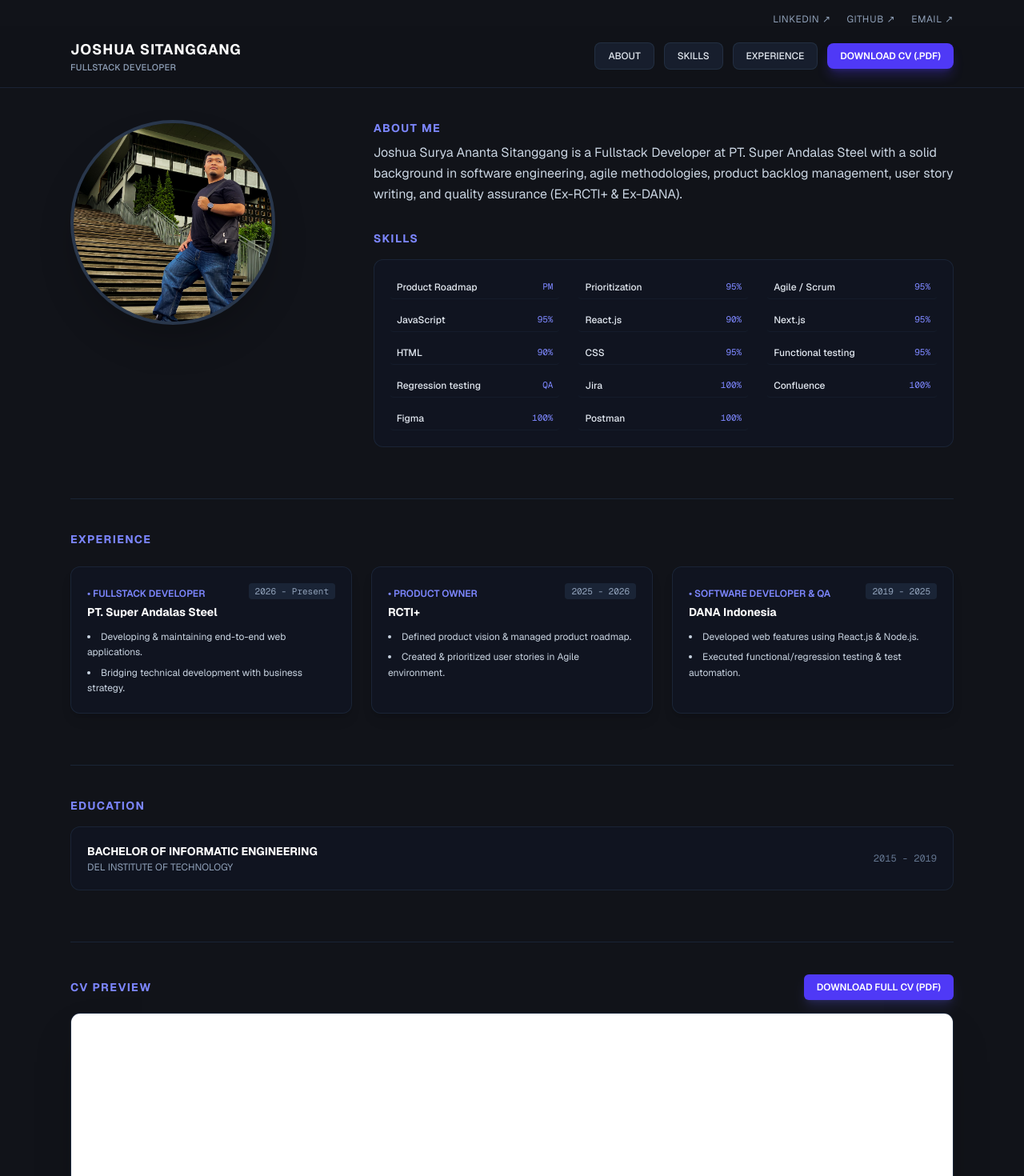
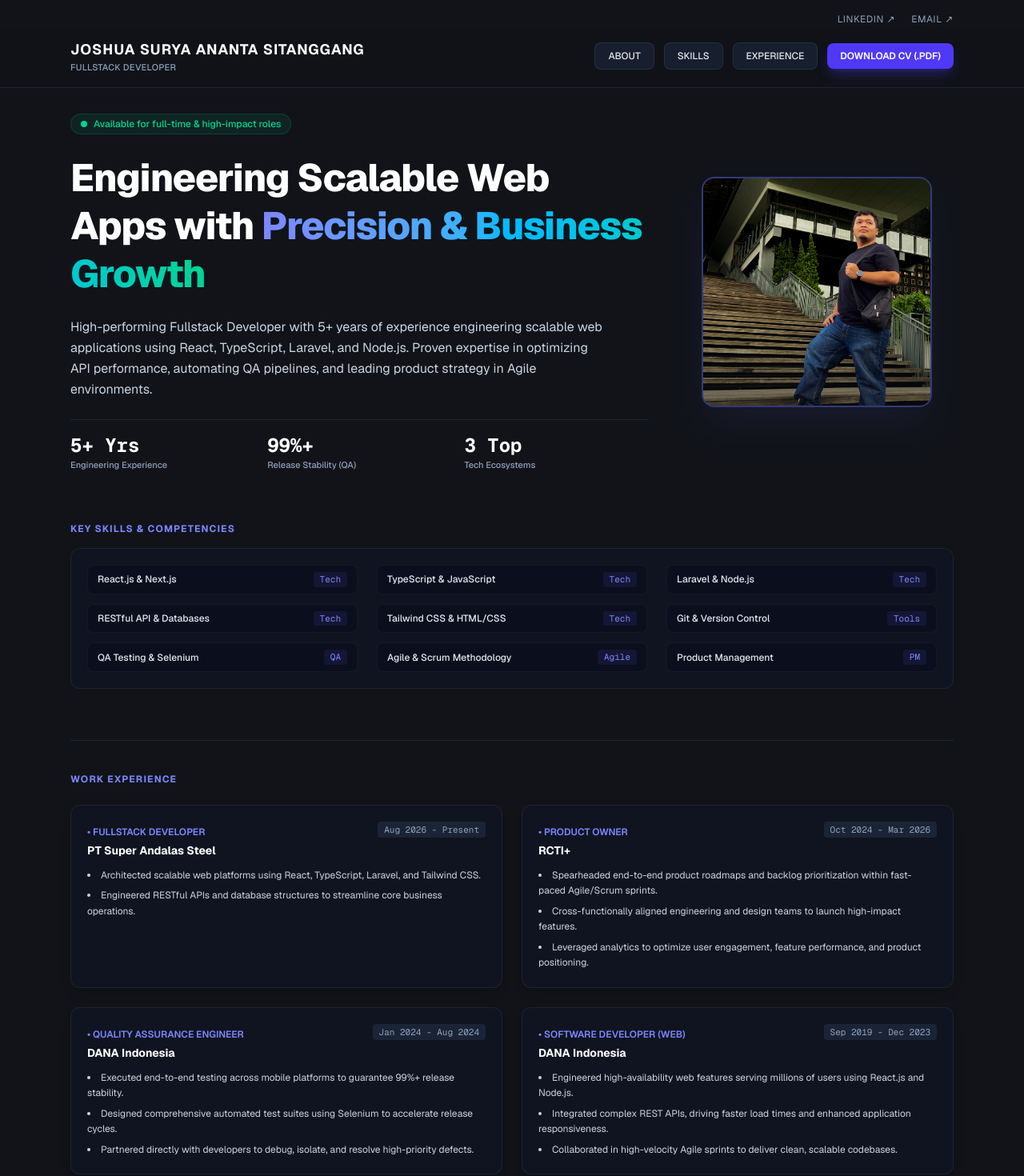
Before and after one commit to LeNowhere/my-resume, a Next.js app: page / in a window 1280 px wide. Shown: the top 1470 px of the page at 80% size. Built offline with nearby package versions, Linux system fonts and the light colour scheme.

Commit message:
feat: upgrade hero section and update latest CV details

```diff
--- a/app/animatedContent.tsx
+++ b/app/animatedContent.tsx
@@ -1,5 +1,6 @@
 'use client';
 
+import React from 'react';
 import Image from 'next/image';
 import { motion, Variants } from 'framer-motion';
 
@@ -21,60 +22,95 @@ export default function AnimatedContent({
   skills: { name: string; level?: string }[];
 }) {
   return (
-    <main className="max-w-6xl mx-auto px-6 pt-10 space-y-16">
+    <main className="max-w-6xl mx-auto px-6 pt-8 space-y-16">
 
-      {/* About & Skills Section */}
+      {/* High-Impact Hero / About Section */}
       <motion.section
         initial="hidden"
         whileInView="visible"
         viewport={{ once: true, amount: 0.2 }}
         variants={fadeInUp}
         id="about"
-        className="grid grid-cols-1 lg:grid-cols-12 gap-8 items-start scroll-mt-24"
+        className="grid grid-cols-1 lg:grid-cols-12 gap-10 items-center scroll-mt-28"
       >
-        {/* Avatar Profile */}
-        <div className="lg:col-span-4 flex justify-center lg:justify-start">
+        {/* Left Column: Headline, Bio & Value Metrics */}
+        <div className="lg:col-span-8 space-y-6">
+
+          {/* Status Badge */}
+          <div className="inline-flex items-center gap-2 px-3 py-1 rounded-full bg-emerald-500/10 border border-emerald-500/20 text-emerald-400 text-xs font-medium">
+            <span className="w-2 h-2 rounded-full bg-emerald-400 animate-pulse"></span>
+            Available for full-time & high-impact roles
+          </div>
+
+          {/* Headline */}
+          <h1 className="text-3xl sm:text-4xl lg:text-5xl font-extrabold text-white tracking-tight leading-tight">
+            Engineering Scalable Web Apps with <span className="text-transparent bg-clip-text bg-gradient-to-r from-indigo-400 via-sky-400 to-emerald-400">Precision & Business Growth</span>
+          </h1>
+
+          {/* Dynamic Bio Summary */}
+          <p className="text-slate-300 text-sm sm:text-base leading-relaxed max-w-2xl">
+            High-performing Fullstack Developer with 5+ years of experience engineering scalable web applications using React, TypeScript, Laravel, and Node.js. Proven expertise in optimizing API performance, automating QA pipelines, and leading product strategy in Agile environments.
+          </p>
+
+          {/* Key Value Metrics */}
+          <div className="grid grid-cols-3 gap-4 pt-4 border-t border-slate-800/80">
+            <div>
+              <p className="text-xl sm:text-2xl font-bold text-white font-mono">5+ Yrs</p>
+              <p className="text-[11px] text-slate-400 font-medium">Engineering Experience</p>
+            </div>
+            <div>
+              <p className="text-xl sm:text-2xl font-bold text-white font-mono">99%+</p>
+              <p className="text-[11px] text-slate-400 font-medium">Release Stability (QA)</p>
+            </div>
+            <div>
+              <p className="text-xl sm:text-2xl font-bold text-white font-mono">3 Top</p>
+              <p className="text-[11px] text-slate-400 font-medium">Tech Ecosystems</p>
+            </div>
+          </div>
+        </div>
+
+        {/* Right Column: Avatar Profile */}
+        <div className="lg:col-span-4 flex justify-center">
           <motion.div
-            whileHover={{ scale: 1.05, rotate: 1 }}
+            whileHover={{ scale: 1.03, rotate: 1 }}
             transition={{ type: 'spring', stiffness: 300 }}
-            className="w-56 h-56 sm:w-64 sm:h-64 rounded-full border-4 border-slate-700/60 bg-slate-800 overflow-hidden shadow-2xl relative cursor-pointer group"
+            className="w-60 h-60 sm:w-72 sm:h-72 rounded-2xl border-2 border-indigo-500/30 bg-slate-800 overflow-hidden shadow-2xl relative cursor-pointer group shadow-indigo-500/10"
           >
             <Image
               src="/profile.jpg"
-              alt="Joshua Sitanggang"
+              alt="Joshua Surya Ananta Sitanggang"
               fill
               priority
-              sizes="(max-width: 768px) 224px, 256px"
-              className="object-cover object-[55%_60%] group-hover:scale-110 transition-transform duration-500"
+              sizes="(max-width: 768px) 240px, 288px"
+              className="object-cover object-[55%_60%] group-hover:scale-105 transition-transform duration-500"
             />
+            <div className="absolute inset-0 bg-gradient-to-t from-[#111319]/80 via-transparent to-transparent opacity-60"></div>
           </motion.div>
         </div>
+      </motion.section>
 
-        {/* About & Skills Content */}
-        <div className="lg:col-span-8 space-y-8">
-          <div>
-            <h2 className="text-sm font-bold uppercase tracking-widest text-indigo-400 mb-2">ABOUT ME</h2>
-            <p className="text-slate-300 text-sm sm:text-base leading-relaxed">
-              Joshua Surya Ananta Sitanggang is a Fullstack Developer at PT. Super Andalas Steel with a solid background in software engineering, agile methodologies, product backlog management, user story writing, and quality assurance (Ex-RCTI+ & Ex-DANA).
-            </p>
-          </div>
-
-          <div id="skills" className="scroll-mt-24">
-            <h2 className="text-sm font-bold uppercase tracking-widest text-indigo-400 mb-4">SKILLS</h2>
+      {/* Skills Section */}
+      <motion.section
+        initial="hidden"
+        whileInView="visible"
+        viewport={{ once: true, amount: 0.2 }}
+        variants={fadeInUp}
+        id="skills"
+        className="space-y-4 scroll-mt-28"
+      >
+        <h2 className="text-xs font-bold uppercase tracking-widest text-indigo-400">KEY SKILLS & COMPETENCIES</h2>
         <div className="grid grid-cols-1 sm:grid-cols-2 md:grid-cols-3 gap-x-6 gap-y-3 bg-slate-900/40 p-5 rounded-xl border border-slate-800/80 text-xs">
           {skills.map((skill, idx) => (
             <motion.div
               key={idx}
               whileHover={{ x: 6, backgroundColor: 'rgba(30, 41, 59, 0.6)' }}
               transition={{ type: 'spring', stiffness: 400 }}
-                  className="flex justify-between items-center py-1.5 px-2 rounded border-b border-slate-800/40 transition-colors cursor-default"
+              className="flex justify-between items-center py-2 px-3 rounded-lg border border-slate-800/40 bg-slate-950/30 transition-colors cursor-default"
             >
               <span className="text-slate-200 font-medium">{skill.name}</span>
-                  {skill.level && <span className="text-indigo-400 font-mono text-[11px]">{skill.level}</span>}
+              {skill.level && <span className="text-indigo-400 font-mono text-[11px] bg-indigo-500/10 px-2 py-0.5 rounded">{skill.level}</span>}
             </motion.div>
           ))}
-            </div>
-          </div>
         </div>
       </motion.section>
 
@@ -85,78 +121,96 @@ export default function AnimatedContent({
         viewport={{ once: true, amount: 0.2 }}
         variants={fadeInUp}
         id="experience"
-        className="space-y-6 pt-10 border-t border-slate-800/80 scroll-mt-24"
+        className="space-y-6 pt-10 border-t border-slate-800/80 scroll-mt-28"
       >
-        <h2 className="text-sm font-bold uppercase tracking-widest text-indigo-400">EXPERIENCE</h2>
+        <h2 className="text-xs font-bold uppercase tracking-widest text-indigo-400">WORK EXPERIENCE</h2>
 
-        <div className="grid grid-cols-1 md:grid-cols-3 gap-6">
-          {/* Experience 1: Fullstack Developer */}
+        <div className="grid grid-cols-1 md:grid-cols-2 gap-6">
+          {/* Fullstack Developer */}
           <motion.div
-            whileHover={{ y: -8, borderColor: 'rgba(99, 102, 241, 0.6)' }}
+            whileHover={{ y: -6, borderColor: 'rgba(99, 102, 241, 0.6)' }}
             transition={{ type: 'spring', stiffness: 300 }}
-            className="bg-slate-900/40 border border-slate-800/80 p-5 rounded-xl space-y-3 transition-colors shadow-lg group cursor-pointer flex flex-col justify-between"
+            className="bg-slate-900/40 border border-slate-800/80 p-5 rounded-xl space-y-3 transition-colors shadow-lg group cursor-pointer"
           >
-            <div className="space-y-3">
             <div className="flex justify-between items-start gap-2">
               <div>
                 <span className="text-xs text-indigo-400 font-semibold">• FULLSTACK DEVELOPER</span>
-                  <h3 className="text-sm font-bold text-white mt-0.5 group-hover:text-indigo-300 transition-colors">PT. Super Andalas Steel</h3>
+                <h3 className="text-sm font-bold text-white mt-0.5 group-hover:text-indigo-300 transition-colors">PT Super Andalas Steel</h3>
               </div>
               <span className="text-[11px] font-mono text-slate-400 bg-slate-800/80 px-2 py-0.5 rounded shrink-0">
-                  2026 - Present
+                Aug 2026 - Present
               </span>
             </div>
             <ul className="text-xs text-slate-300 space-y-1.5 list-disc list-inside leading-relaxed">
-                <li>Developing & maintaining end-to-end web applications.</li>
-                <li>Bridging technical development with business strategy.</li>
+              <li>Architected scalable web platforms using React, TypeScript, Laravel, and Tailwind CSS.</li>
+              <li>Engineered RESTful APIs and database structures to streamline core business operations.</li>
             </ul>
-            </div>
           </motion.div>
 
-          {/* Experience 2: Product Owner */}
+          {/* Product Owner */}
           <motion.div
-            whileHover={{ y: -8, borderColor: 'rgba(99, 102, 241, 0.6)' }}
+            whileHover={{ y: -6, borderColor: 'rgba(99, 102, 241, 0.6)' }}
             transition={{ type: 'spring', stiffness: 300 }}
-            className="bg-slate-900/40 border border-slate-800/80 p-5 rounded-xl space-y-3 transition-colors shadow-lg group cursor-pointer flex flex-col justify-between"
+            className="bg-slate-900/40 border border-slate-800/80 p-5 rounded-xl space-y-3 transition-colors shadow-lg group cursor-pointer"
           >
-            <div className="space-y-3">
             <div className="flex justify-between items-start gap-2">
               <div>
                 <span className="text-xs text-indigo-400 font-semibold">• PRODUCT OWNER</span>
                 <h3 className="text-sm font-bold text-white mt-0.5 group-hover:text-indigo-300 transition-colors">RCTI+</h3>
               </div>
               <span className="text-[11px] font-mono text-slate-400 bg-slate-800/80 px-2 py-0.5 rounded shrink-0">
-                  2025 - 2026
+                Oct 2024 - Mar 2026
               </span>
             </div>
             <ul className="text-xs text-slate-300 space-y-1.5 list-disc list-inside leading-relaxed">
-                <li>Defined product vision & managed product roadmap.</li>
-                <li>Created & prioritized user stories in Agile environment.</li>
+              <li>Spearheaded end-to-end product roadmaps and backlog prioritization within fast-paced Agile/Scrum sprints.</li>
+              <li>Cross-functionally aligned engineering and design teams to launch high-impact features.</li>
+              <li>Leveraged analytics to optimize user engagement, feature performance, and product positioning.</li>
             </ul>
-            </div>
           </motion.div>
 
-          {/* Experience 3: Software Developer & QA */}
+          {/* Quality Assurance Engineer */}
           <motion.div
-            whileHover={{ y: -8, borderColor: 'rgba(99, 102, 241, 0.6)' }}
+            whileHover={{ y: -6, borderColor: 'rgba(99, 102, 241, 0.6)' }}
             transition={{ type: 'spring', stiffness: 300 }}
-            className="bg-slate-900/40 border border-slate-800/80 p-5 rounded-xl space-y-3 transition-colors shadow-lg group cursor-pointer flex flex-col justify-between"
+            className="bg-slate-900/40 border border-slate-800/80 p-5 rounded-xl space-y-3 transition-colors shadow-lg group cursor-pointer"
           >
-            <div className="space-y-3">
             <div className="flex justify-between items-start gap-2">
               <div>
-                  <span className="text-xs text-indigo-400 font-semibold">• SOFTWARE DEVELOPER & QA</span>
+                <span className="text-xs text-indigo-400 font-semibold">• QUALITY ASSURANCE ENGINEER</span>
                 <h3 className="text-sm font-bold text-white mt-0.5 group-hover:text-indigo-300 transition-colors">DANA Indonesia</h3>
               </div>
               <span className="text-[11px] font-mono text-slate-400 bg-slate-800/80 px-2 py-0.5 rounded shrink-0">
-                  2019 - 2025
+                Jan 2024 - Aug 2024
               </span>
             </div>
             <ul className="text-xs text-slate-300 space-y-1.5 list-disc list-inside leading-relaxed">
-                <li>Developed web features using React.js & Node.js.</li>
-                <li>Executed functional/regression testing & test automation.</li>
+              <li>Executed end-to-end testing across mobile platforms to guarantee 99%+ release stability.</li>
+              <li>Designed comprehensive automated test suites using Selenium to accelerate release cycles.</li>
+              <li>Partnered directly with developers to debug, isolate, and resolve high-priority defects.</li>
             </ul>
+          </motion.div>
+
+          {/* Software Developer (Web) */}
+          <motion.div
+            whileHover={{ y: -6, borderColor: 'rgba(99, 102, 241, 0.6)' }}
+            transition={{ type: 'spring', stiffness: 300 }}
+            className="bg-slate-900/40 border border-slate-800/80 p-5 rounded-xl space-y-3 transition-colors shadow-lg group cursor-pointer"
+          >
+            <div className="flex justify-between items-start gap-2">
+              <div>
+                <span className="text-xs text-indigo-400 font-semibold">• SOFTWARE DEVELOPER (WEB)</span>
+                <h3 className="text-sm font-bold text-white mt-0.5 group-hover:text-indigo-300 transition-colors">DANA Indonesia</h3>
               </div>
+              <span className="text-[11px] font-mono text-slate-400 bg-slate-800/80 px-2 py-0.5 rounded shrink-0">
+                Sep 2019 - Dec 2023
+              </span>
+            </div>
+            <ul className="text-xs text-slate-300 space-y-1.5 list-disc list-inside leading-relaxed">
+              <li>Engineered high-availability web features serving millions of users using React.js and Node.js.</li>
+              <li>Integrated complex REST APIs, driving faster load times and enhanced application responsiveness.</li>
+              <li>Collaborated in high-velocity Agile sprints to deliver clean, scalable codebases.</li>
+            </ul>
           </motion.div>
         </div>
       </motion.section>
@@ -169,16 +223,16 @@ export default function AnimatedContent({
         variants={fadeInUp}
         className="space-y-4 border-t border-slate-800/80 pt-10"
       >
-        <h2 className="text-sm font-bold uppercase tracking-widest text-indigo-400">EDUCATION</h2>
+        <h2 className="text-xs font-bold uppercase tracking-widest text-indigo-400">EDUCATION</h2>
         <motion.div
           whileHover={{ borderColor: 'rgba(99, 102, 241, 0.4)' }}
           className="bg-slate-900/40 border border-slate-800/80 p-5 rounded-xl flex justify-between items-center text-xs transition-colors"
         >
           <div>
-            <p className="font-bold text-white text-sm">BACHELOR OF INFORMATIC ENGINEERING</p>
-            <p className="text-slate-400 mt-0.5">DEL INSTITUTE OF TECHNOLOGY</p>
+            <p className="font-bold text-white text-sm">BACHELOR OF ENGINEERING IN INFORMATICS</p>
+            <p className="text-slate-400 mt-0.5">Del Institute of Technology • North Sumatra, Indonesia (GPA: 2.88)</p>
           </div>
-          <span className="text-slate-500 font-mono">2015 - 2019</span>
+          <span className="text-slate-500 font-mono">Sep 2015 - Sep 2019</span>
         </motion.div>
       </motion.section>
 
@@ -189,10 +243,10 @@ export default function AnimatedContent({
         viewport={{ once: true, amount: 0.1 }}
         variants={fadeInUp}
         id="cv-preview"
-        className="space-y-4 border-t border-slate-800/80 pt-10 scroll-mt-24"
+        className="space-y-4 border-t border-slate-800/80 pt-10 scroll-mt-28"
       >
         <div className="flex justify-between items-center">
-          <h2 className="text-sm font-bold uppercase tracking-widest text-indigo-400">CV PREVIEW</h2>
+          <h2 className="text-xs font-bold uppercase tracking-widest text-indigo-400">CV PREVIEW</h2>
           <motion.a
             whileHover={{ scale: 1.03 }}
             whileTap={{ scale: 0.97 }}
--- a/app/page.tsx
+++ b/app/page.tsx
@@ -3,28 +3,22 @@ import AnimatedContent from './animatedContent';
 
 export default function Home() {
   const skills = [
-    { name: 'Product Roadmap', level: 'PM' },
-    { name: 'Prioritization', level: '95%' },
-    { name: 'Agile / Scrum', level: '95%' },
-    { name: 'JavaScript', level: '95%' },
-    { name: 'React.js', level: '90%' },
-    { name: 'Next.js', level: '95%' },
-    { name: 'HTML', level: '90%' },
-    { name: 'CSS', level: '95%' },
-    { name: 'Functional testing', level: '95%' },
-    { name: 'Regression testing', level: 'QA' },
-    { name: 'Jira', level: '100%' },
-    { name: 'Confluence', level: '100%' },
-    { name: 'Figma', level: '100%' },
-    { name: 'Postman', level: '100%' },
+    { name: 'React.js & Next.js', level: 'Tech' },
+    { name: 'TypeScript & JavaScript', level: 'Tech' },
+    { name: 'Laravel & Node.js', level: 'Tech' },
+    { name: 'RESTful API & Databases', level: 'Tech' },
+    { name: 'Tailwind CSS & HTML/CSS', level: 'Tech' },
+    { name: 'Git & Version Control', level: 'Tools' },
+    { name: 'QA Testing & Selenium', level: 'QA' },
+    { name: 'Agile & Scrum Methodology', level: 'Agile' },
+    { name: 'Product Management', level: 'PM' },
   ];
 
   return (
     <div className="min-h-screen bg-[#111319] text-slate-200 font-sans antialiased pb-20">
       {/* Top Utility Links */}
       <div className="max-w-6xl mx-auto px-6 pt-4 flex justify-end gap-5 text-slate-400 text-xs tracking-wider">
-        <a href="https://linkedin.com/in/joshua-sitanggang" target="_blank" rel="noreferrer" className="hover:text-indigo-400 transition-colors">LINKEDIN ↗</a>
-        <a href="https://github.com/LeNowhere" target="_blank" rel="noreferrer" className="hover:text-indigo-400 transition-colors">GITHUB ↗</a>
+        <a href="https://linkedin.com" target="_blank" rel="noreferrer" className="hover:text-indigo-400 transition-colors">LINKEDIN ↗</a>
         <a href="mailto:joshua.sitanggang@gmail.com" className="hover:text-indigo-400 transition-colors">EMAIL ↗</a>
       </div>
 
@@ -33,7 +27,7 @@ export default function Home() {
         <div className="max-w-6xl mx-auto px-6 py-4 flex flex-wrap justify-between items-center gap-4">
           <div>
             <a href="#" className="text-lg font-bold tracking-wider text-white hover:text-indigo-400 transition-colors">
-              JOSHUA SITANGGANG
+              JOSHUA SURYA ANANTA SITANGGANG
             </a>
             <p className="text-[11px] text-slate-400 font-medium tracking-wide">FULLSTACK DEVELOPER</p>
           </div>
@@ -58,7 +52,7 @@ export default function Home() {
               EXPERIENCE
             </a>
             <a
-              href="/cv-joshua.pdf"
+              href="/CV - Joshua Surya Ananta Sitanggang.pdf"
               download
               className="bg-indigo-600 hover:bg-indigo-500 text-white text-xs px-4 py-2 rounded-lg font-semibold transition-all hover:-translate-y-0.5 active:translate-y-0 shadow-lg shadow-indigo-600/30 hover:shadow-indigo-500/50"
             >
```
Also changed, not shown: 1 other file (tests, documents, lock files or other folders). Lines whose indentation alone changed are shown as unchanged.
